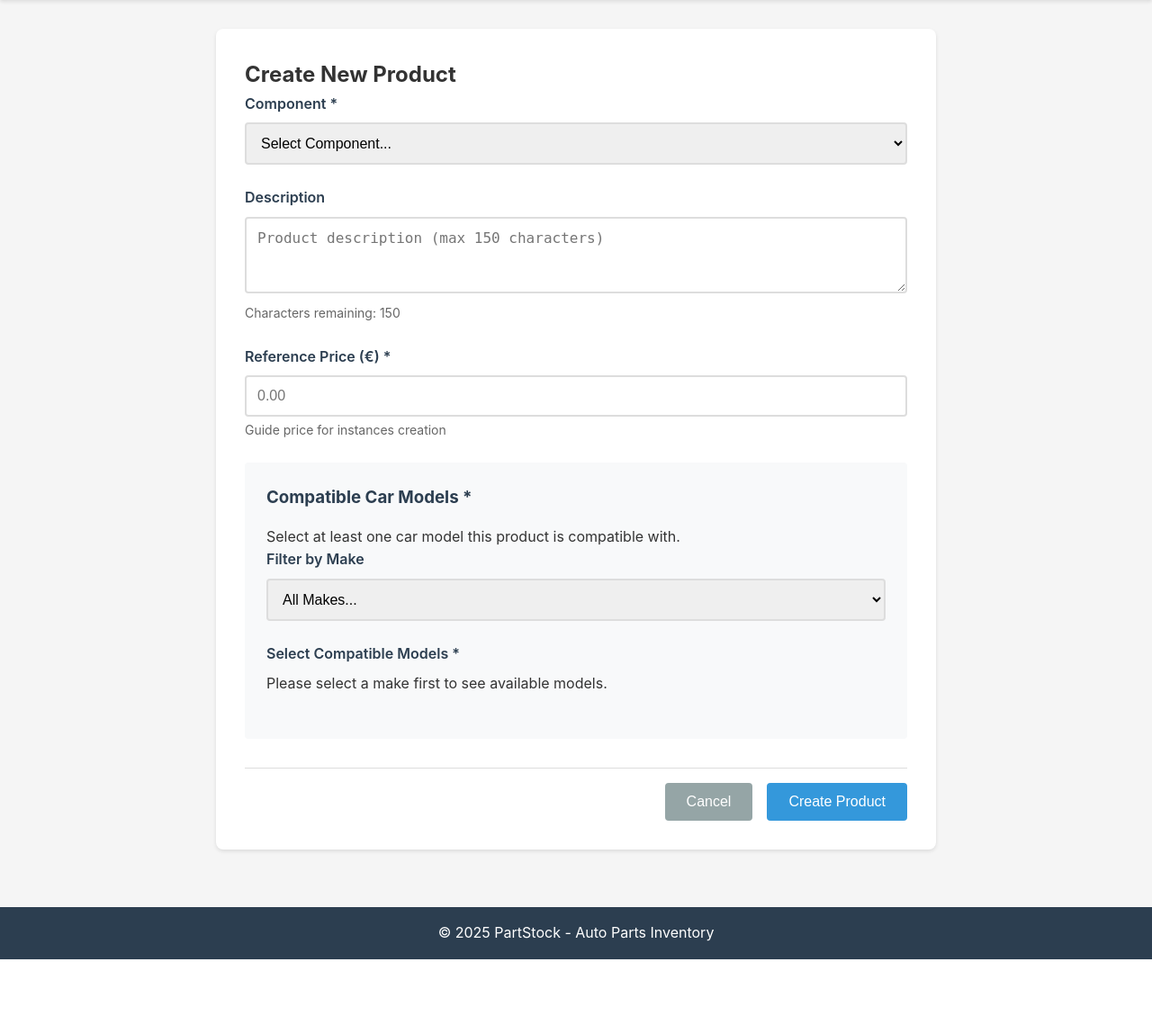
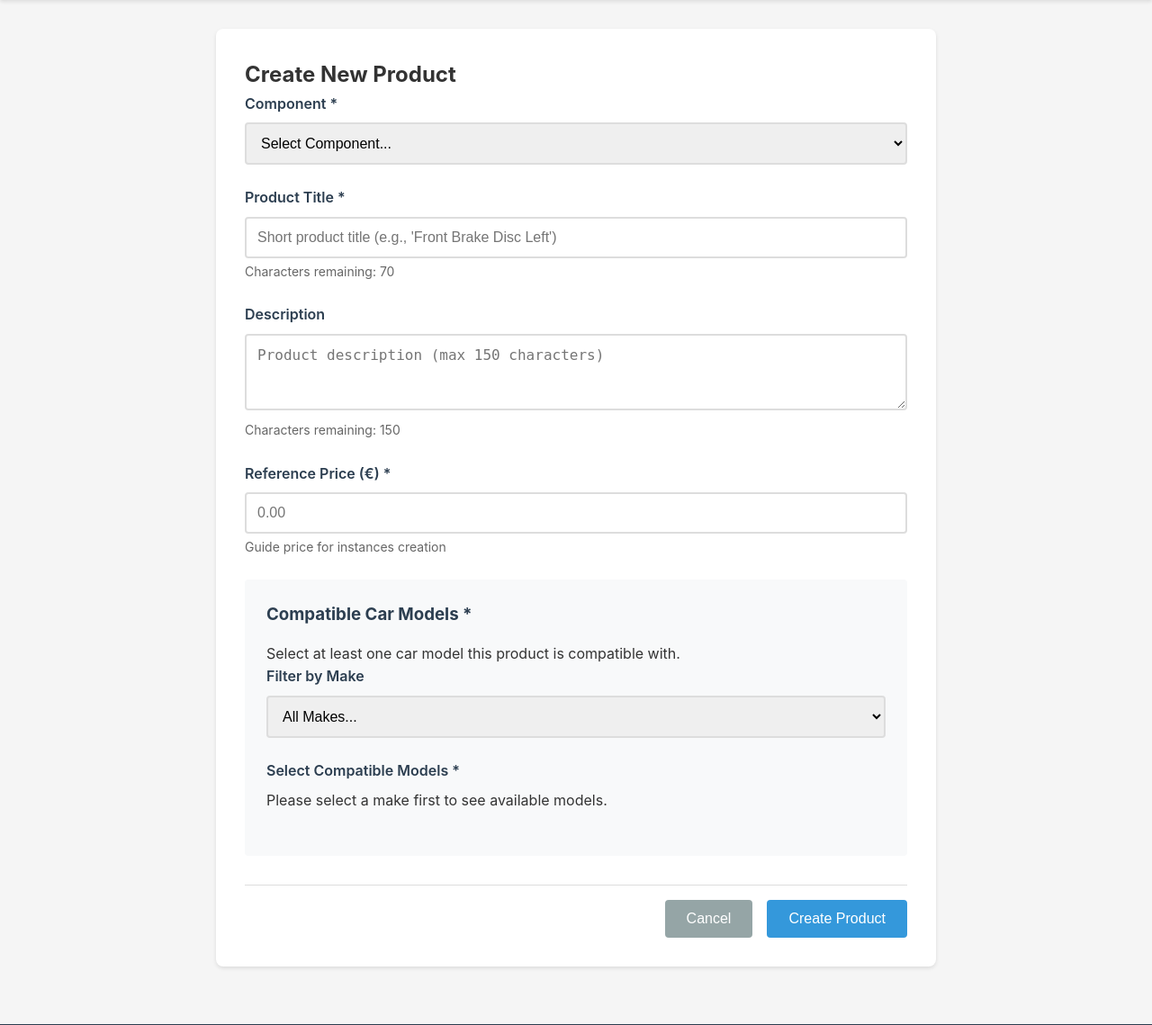
Before and after one commit to isilva-t/partstock, a FastAPI app: template srcs/backend/templates/product_form.html in a window 1280 px wide. Shown: the part 83-1222 px from the top of the page at 90% size. Before the commit the page ends 1149 px from the top, so only its background shows below. Run offline with FastAPI, Linux system fonts and the light colour scheme; the template is opened without the code that fills it, so the values that code supplies are empty; parts of the project's set-up code (start-up, migrations or seed data) failed here and were passed over.

Commit message:
product->title 70 chars

```diff
--- a/srcs/backend/app/frontend.py
+++ b/srcs/backend/app/frontend.py
@@ -35,6 +35,7 @@ async def product_form(request: Request, db: Session = Depends(get_db)):
 async def create_product_form(
     request: Request,
     component_ref: str = Form(...),
+    title: str = Form(...),
     model_ids: List[int] = Form(...),
     description: str = Form(""),
     reference_price: int = Form(...),
@@ -47,6 +48,7 @@ async def create_product_form(
                 "http://localhost:8000/api/products",
                 json={
                     "component_ref": component_ref,
+                    "title": title,
                     "model_ids": model_ids,
                     "description": description,
                     "reference_price": reference_price
--- a/srcs/backend/app/models.py
+++ b/srcs/backend/app/models.py
@@ -69,6 +69,7 @@ class Product(Base):
     sku_id = Column(Integer, nullable=False)
     # concatenated component_ref + sku_id
     sku = Column(String(10), nullable=False, unique=True)
+    title = Column(String(70), nullable=False)
     description = Column(String(150), nullable=False)
     reference_price = Column(Integer, nullable=False)
     created_at = Column(DateTime, default=datetime.datetime.utcnow)
--- a/srcs/backend/app/populate_examples.py
+++ b/srcs/backend/app/populate_examples.py
@@ -26,6 +26,7 @@ def load_example_data():
                     component_ref=row['component_ref'],
                     sku_id=row['sku_id'],
                     sku=sku,
+                    title=row['title'],
                     description=row['description'],
                     reference_price=row['reference_price']
                 )
--- a/srcs/backend/app/routes/api.py
+++ b/srcs/backend/app/routes/api.py
@@ -11,6 +11,7 @@ from typing import List, Optional
 class ProductCreateRequest(BaseModel):
     component_ref: str
     model_ids: List[int]
+    title: str
     description: Optional[str] = None
     reference_price: int
 
@@ -20,6 +21,7 @@ class ProductResponse(BaseModel):
     component_ref: str
     sku_id: int
     sku: str
+    title: str
     description: Optional[str] = None
     reference_price: int
     compatible_models: List[int]
@@ -150,6 +152,7 @@ def create_product(product_data: ProductCreateRequest,
             component_ref=product_data.component_ref,
             sku_id=next_sku_id,
             sku=sku,
+            title=product_data.title,
             description=product_data.description,
             reference_price=product_data.reference_price
         )
@@ -173,6 +176,7 @@ def create_product(product_data: ProductCreateRequest,
             component_ref=new_product.component_ref,
             sku_id=new_product.sku_id,
             sku=new_product.sku,
+            title=new_product.title,
             description=new_product.description,
             reference_price=new_product.reference_price,
             compatible_models=product_data.model_ids
@@ -196,6 +200,7 @@ def get_products(db: Session = Depends(get_db)):
             {
                 "id": p.id,
                 "sku": p.sku,
+                "title": p.title,
                 "description": p.description,
                 "reference_price": p.reference_price,
                 "component_ref": p.component_ref
@@ -235,6 +240,7 @@ def get_product(product_id: int, db: Session = Depends(get_db)):
         return {
             "id": product.id,
             "sku": product.sku,
+            "title": product.title,
             "description": product.description,
             "reference_price": product.reference_price,
             "component_ref": product.component_ref,
--- a/srcs/backend/templates/product_detail.html
+++ b/srcs/backend/templates/product_detail.html
@@ -6,7 +6,7 @@
 <div class="detail-container">
 <div class="detail-header">
     <div>
-            <h2>Product {{ product.sku }}</h2>
+        <h2>{{ product.title }} ({{ product.sku }})</h2>
         <p>{{ product.description }}</p>
     </div>
     <div>
--- a/srcs/backend/templates/product_form.html
+++ b/srcs/backend/templates/product_form.html
@@ -22,6 +22,19 @@
                 {% endfor %}
             </select>
         </div>
+
+		<div class="form-group">
+			<label for="title">Product Title *</label>
+			<input
+				type="text"
+				name="title"
+				id="title"
+				placeholder="Short product title (e.g., 'Front Brake Disc Left')"
+				maxlength="70"
+				required
+			>
+			<small>Characters remaining: <span id="title-char-count">70</span></small>
+		</div>
 
         <div class="form-group">
             <label for="description">Description</label>
```
Also changed, not shown: srcs/backend/templates/instance_form.html (+14 -0 lines), 2 other files. Lines whose indentation alone changed are shown as unchanged.
